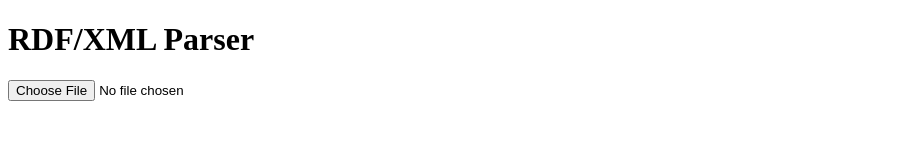
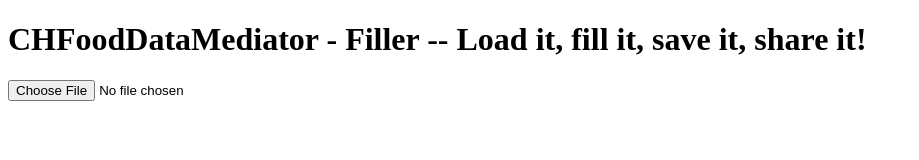
Before and after one commit to zber/CHFoodDataMediator_filler, a plain HTML site: page index.htm in a window 1280 px wide. Shown: the whole page, without its empty margins (0-919 px from the left). Drawn offline with Linux system fonts and the light colour scheme.

Commit message:
marketing

```diff
--- a/index.htm
+++ b/index.htm
@@ -101,7 +101,7 @@
 		</script>
 	</head>
 	<body>
-		<h1>RDF/XML Parser</h1>
+		<h1>CHFoodDataMediator - Filler -- Load it, fill it, save it, share it!</h1>
 		<input type="file" id="fileInput" accept=".owl">
 		<pre id="output"></pre>
 
```
